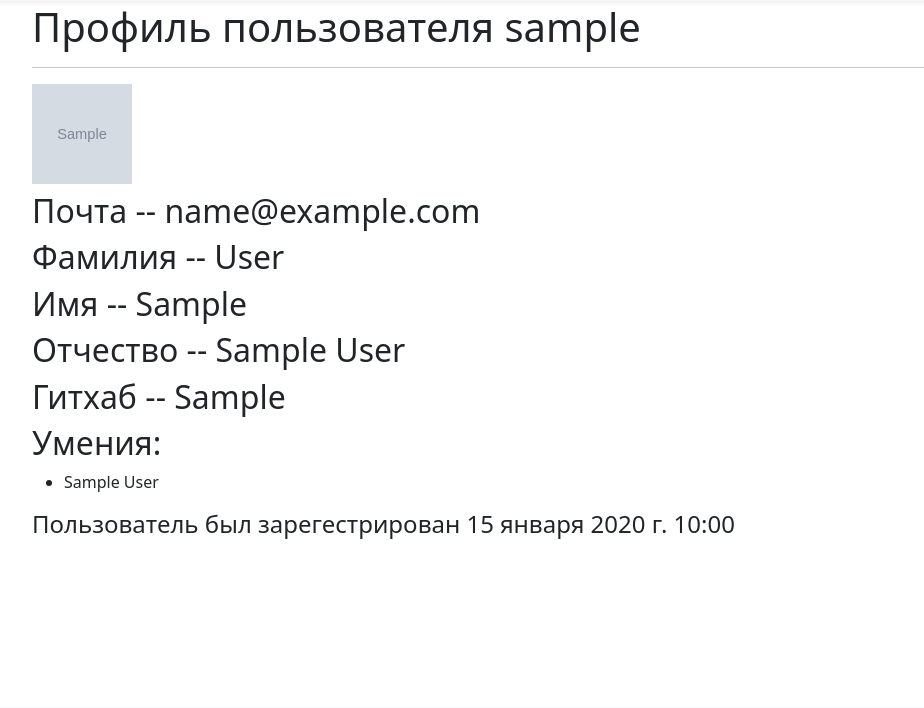
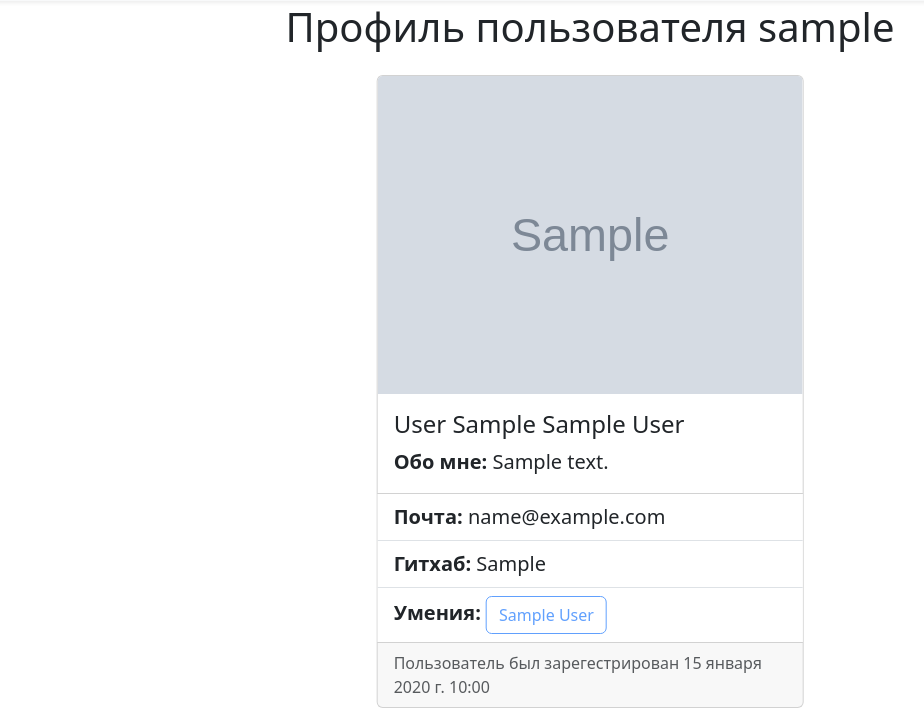
Before and after one commit to almanelis/ItMedForum, a Django app: page /users/profile/ in a window 1280 px wide. Shown: the part 93-801 px from the top of the page, without its empty margins (50-974 px from the left). Before the commit the page ends 632 px from the top, so only its background shows below. Run offline with Django 5.2, Linux system fonts and the light colour scheme; a user stored in the database is signed in; tables that the repository leaves empty hold one stand-in row (values such as "Sample post"); grey boxes marked "Sample" are stand-in pictures; some libraries are stand-ins or nearby versions.

Commit message:
modified user-profile page

```diff
--- a/med_it_forum/templates/profile/user_profile.html
+++ b/med_it_forum/templates/profile/user_profile.html
@@ -1,19 +1,25 @@
 {% extends "base.html" %}
 {% block title %}Профиль{% endblock title %}
 {% block content %}
-    <h1>Профиль пользователя {{ user.username }}</h>
-    <hr>
-    <img src="{{ user.avatar.url }}" alt="avatar" height=100 width=100>
-    <h2>Почта -- {{ user.email }}</h2>
-    <h2>Фамилия -- {{ user.last_name }}</h2>
-    <h2>Имя -- {{ user.first_name }}</h2>
-    <h2>Отчество -- {{ user.middle_name }}</h2>
-    <h2>Гитхаб -- {{ user.github }}</h2>
-    <h2>Умения:</h2>
-    <ul>
-    {% for skill in user.skill.all %}
-        <li>{{ skill.name }}</li>
-    {% endfor %}
+<h1 class="text-center">Профиль пользователя {{ user.username }}</h1>
+<div class="card col-4 position-absolute mt-3 mb-3 start-50 translate-middle-x">
+    <img src="{{ user.avatar.url }}" alt="avatar" class="card-img-top">
+    <div class="card-body">
+        <h4 class="card-title">{{ user.last_name }} {{ user.first_name }} {{ user.middle_name }}</h4>
+        <p class="card-text fs-5"><b>Обо мне:</b> {{ user.bio }}</p>
+    </div>
+    <ul class="list-group list-group-flush fs-5">
+        <li class="list-group-item"><b>Почта:</b> {{ user.email }}</li>
+        <li class="list-group-item"><b>Гитхаб:</b> {{ user.github }}</li>
+        <li class="list-group-item">
+            <b>Умения:</b>
+            {% for skill in user.skill.all %}
+                <button type="button" class="btn btn-outline-primary" disabled>{{ skill.name }}</button>
+            {% endfor %}
+        </li>
     </ul>
-    <h4>Пользователь был зарегестрирован {{ user.date_joined }}</h4>
+    <div class="card-footer text-body-secondary fs-6">
+        Пользователь был зарегестрирован {{ user.date_joined }}
+    </div>
+</div>
 {% endblock content %}
--- a/med_it_forum/users/admin.py
+++ b/med_it_forum/users/admin.py
@@ -8,7 +8,7 @@ class UserAdmin(UserAdmin):
     list_display = ('username', 'email', 'phone', 'first_name', 'last_name', 'is_staff')
     fieldsets = (
         (_('Extra Fields'), {'fields': ('username', 'password')}),
-        (_('Персональная информация'), {'fields': ('first_name', 'last_name', 'middle_name', 'email', 'github')}),
+        (_('Персональная информация'), {'fields': ('first_name', 'last_name', 'middle_name', 'email', 'github', 'bio',)}),
         (_('Разрешения'), {
             'fields': ('is_active', 'is_staff', 'is_superuser', 'user_permissions'),
         }),
```
